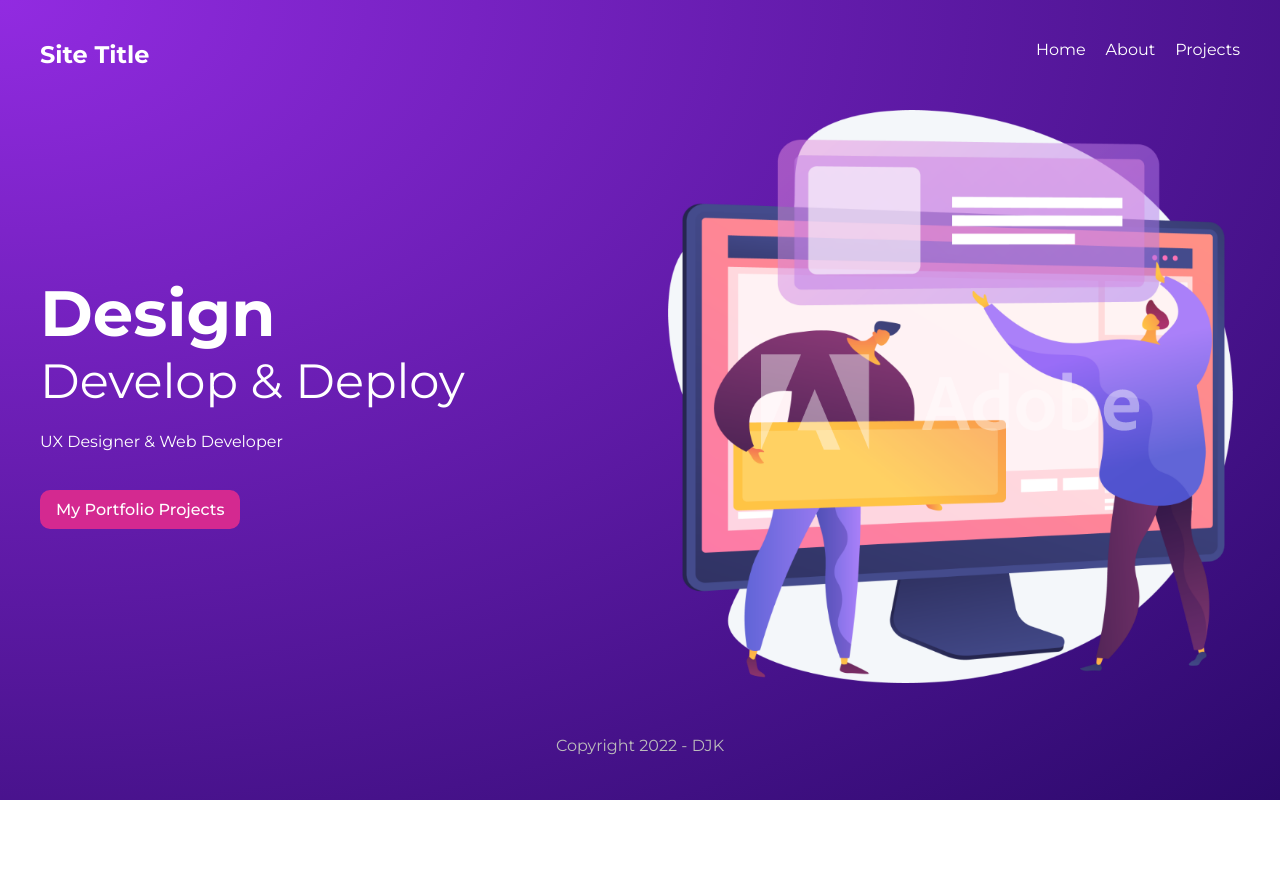
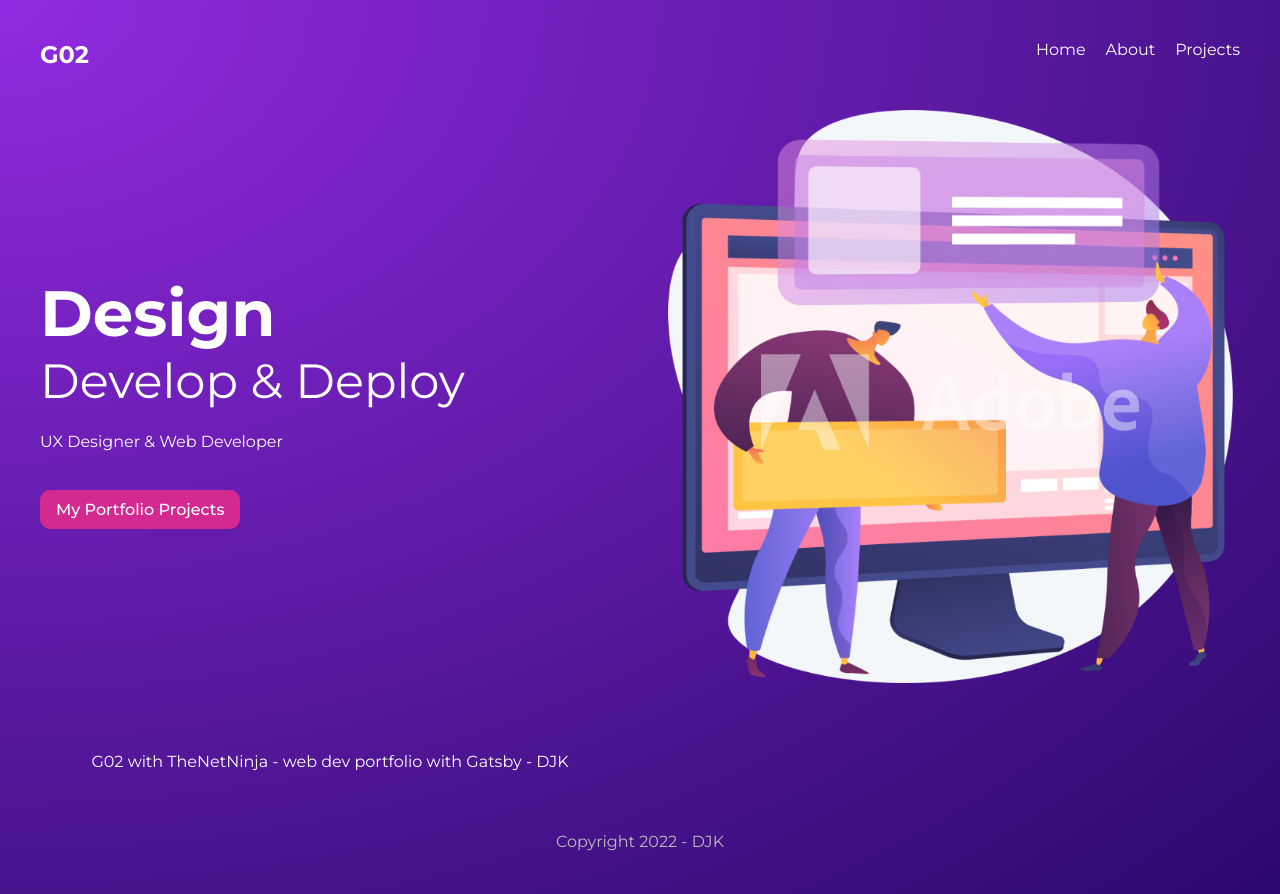
Before and after one commit to x03r4/G02, a Gatsby site: page / in a window 1280 px wide. Before the commit the page ends 800 px from the top, so only its background shows below. Built offline with nearby package versions, Linux system fonts and the light colour scheme; Gatsby itself is replaced by a stand-in of ours.

Commit message:
Revert "just before plugins & sources training"
This reverts commit fb10f8e3604ffb4bed443fca4f33cef8f59bbbbc.

```diff
--- a/gatsby-config.js
+++ b/gatsby-config.js
@@ -8,7 +8,7 @@ module.exports = {
   /* Your site config here */
   plugins: [],
   siteMetadata: {
-    title: "Site Title",
+    title: "G02 with TheNetNinja",
     description: "web dev portfolio with Gatsby",
     copyright: "This website is copyright 2022 DJK",
     author: "DJK",
--- a/src/components/Navbar.js
+++ b/src/components/Navbar.js
@@ -1,22 +1,10 @@
-import { Link, graphql, useStaticQuery } from 'gatsby'
+import { Link } from 'gatsby'
 import React from 'react'
 
 export default function Navbar() {
-  const data = useStaticQuery(graphql`
-    query siteInfo {
-      site {
-        siteMetadata {
-          title
-        }
-      }
-    }
-  `)
-
-  const { title } = data.site.siteMetadata
-
   return (
     <nav>
-        <h1>{ title }</h1>
+        <h1>G02</h1>
         <div className="links">
             <Link to='/'>Home</Link>
             <Link to='/about'>About</Link>
--- a/src/pages/index.js
+++ b/src/pages/index.js
@@ -1,9 +1,11 @@
-import { Link } from "gatsby"
+import { graphql, Link } from "gatsby"
 import React from "react"
 import Layout from "../components/Layout"
 import * as styles from "../styles/home.module.css"
 
-export default function Home() {
+export default function Home({ data }) {
+  console.log(data)
+  const { title, description, author } = data.site.siteMetadata
   return (
     <Layout>
       <section className={styles.header}>
@@ -16,8 +18,20 @@ export default function Home() {
           </Link>
         </div>
         <img src="/banner.png" alt="banner" style={{ maxWidth:"100%"}}/>
-
+        <p>{ title } - { description } - { author }</p>
       </section>
     </Layout>
   )
 }
+
+export const query = graphql`
+query siteInfo {
+  site {
+    siteMetadata {
+      description
+      title
+      author
+    }
+  }
+}
+`
```
